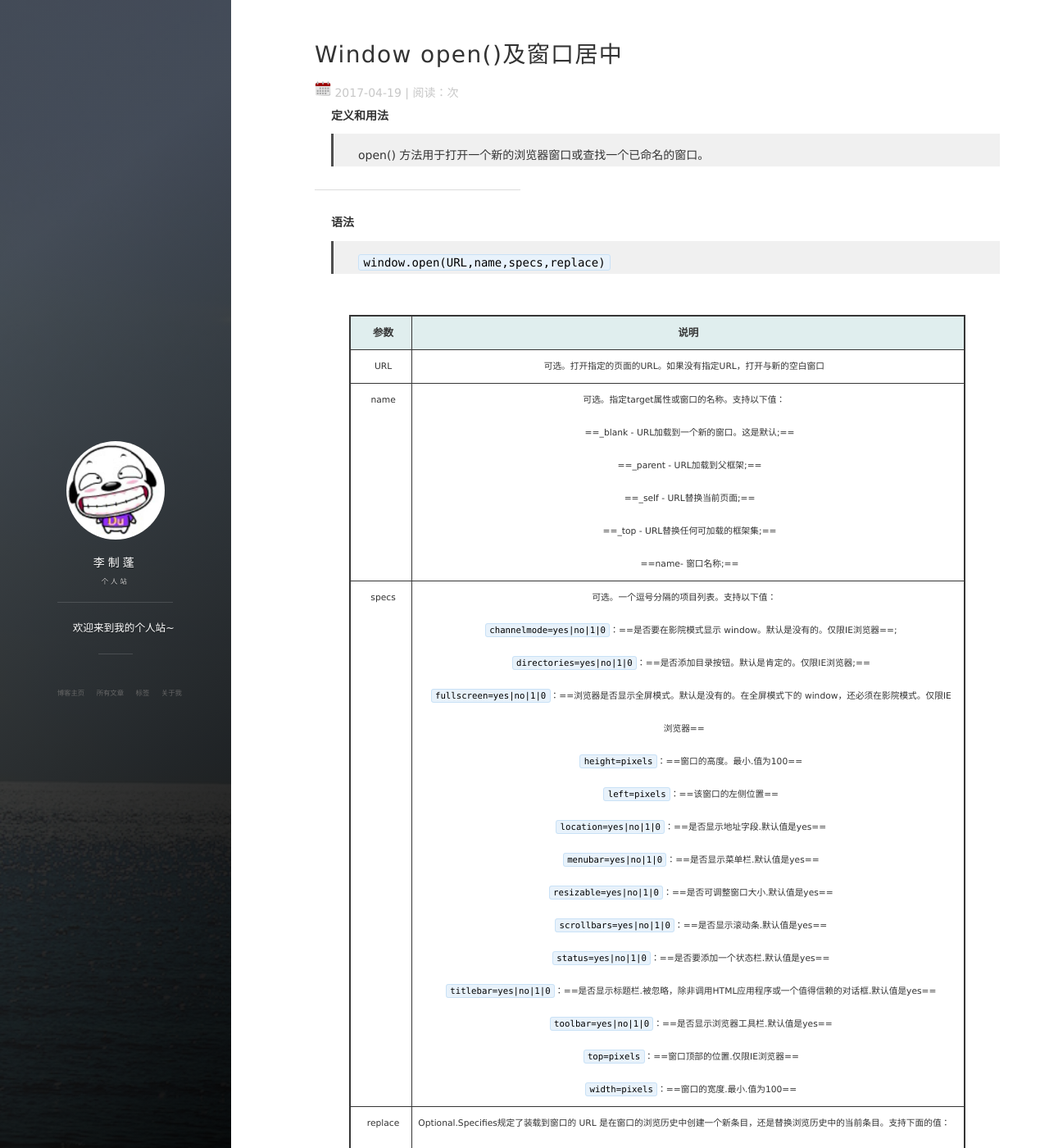
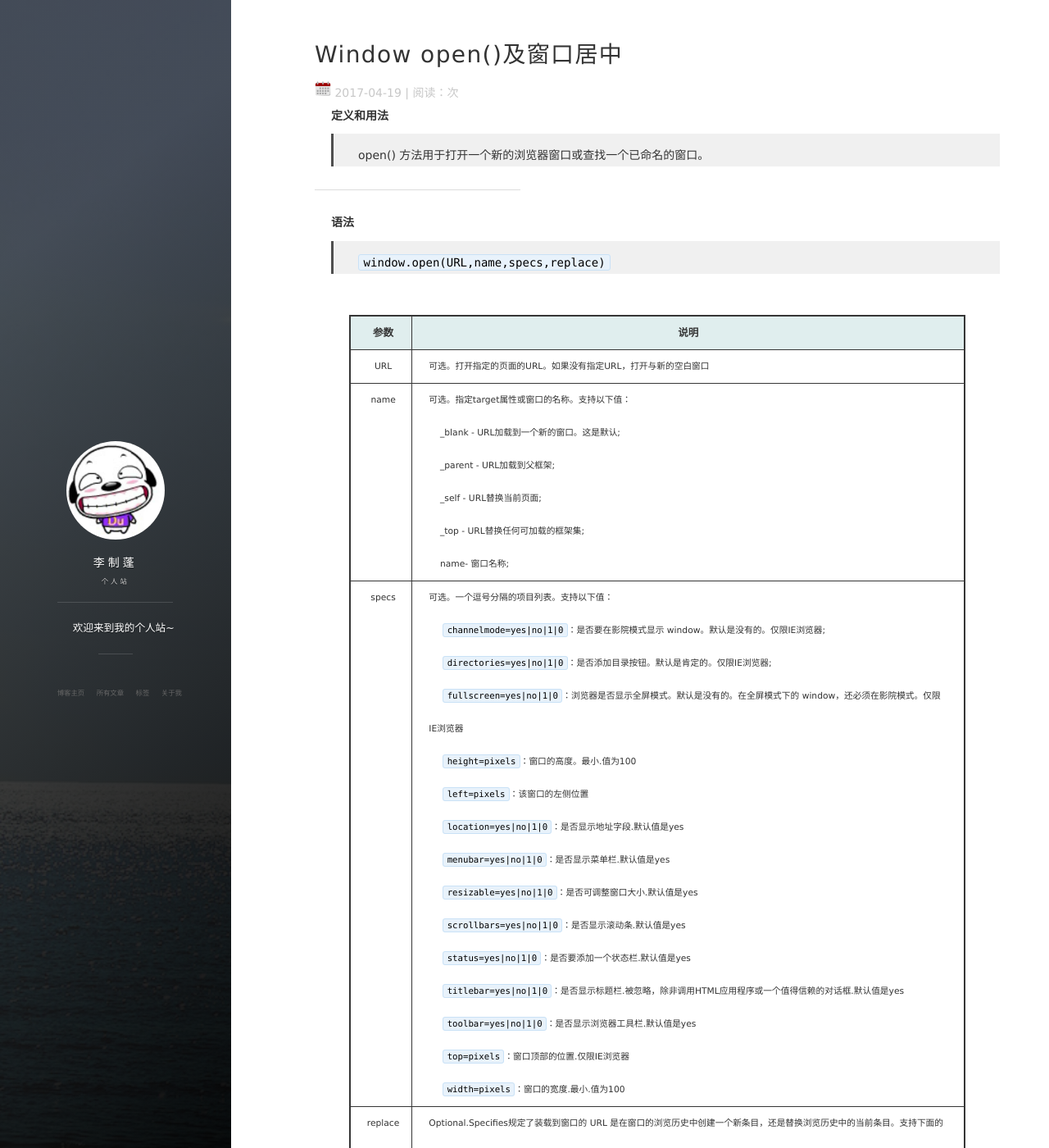
Before and after one commit to ZPom/ZPom.github.io, a Jekyll site: the page built from _posts/2017-04-19-Window open()及窗口居中.md, in a window 1280 px wide and 1400 px high. Shown: the whole window at 82% size. Built offline with Jekyll 4.4.1, drawn with Linux system fonts in a browser that asks for light colours; nearby versions of some CDN libraries; comment, search, counter and statistics services are not loaded; some of the changed text lies outside the part shown.

Commit message:
Window open()及窗口居中

````diff
--- a/_posts/2017-04-19-Window open()及窗口居中.md
+++ b/_posts/2017-04-19-Window open()及窗口居中.md
@@ -18,9 +18,9 @@
 | 参数    |     说明|
 | --- | --- |
 |   URL  |  可选。打开指定的页面的URL。如果没有指定URL，打开与新的空白窗口   |
-|   name  |   	可选。指定target属性或窗口的名称。支持以下值：<br />&nbsp;&nbsp;&nbsp;&nbsp;==_blank - URL加载到一个新的窗口。这是默认;==<br/>&nbsp;&nbsp;&nbsp;&nbsp;==_parent - URL加载到父框架;==<br />&nbsp;&nbsp;&nbsp;&nbsp;==_self - URL替换当前页面;==<br />&nbsp;&nbsp;&nbsp;&nbsp;==_top - URL替换任何可加载的框架集;==<br />&nbsp;&nbsp;&nbsp;&nbsp;==name- 窗口名称;==|
-|  specs   |   可选。一个逗号分隔的项目列表。支持以下值： <br />	&nbsp; &nbsp;&nbsp;&nbsp;`channelmode=yes|no|1|0`：==是否要在影院模式显示 window。默认是没有的。仅限IE浏览器==;<br />	&nbsp; &nbsp;&nbsp;&nbsp;`directories=yes|no|1|0`：==是否添加目录按钮。默认是肯定的。仅限IE浏览器;==<br />&nbsp; &nbsp;&nbsp;&nbsp;`fullscreen=yes|no|1|0`：==浏览器是否显示全屏模式。默认是没有的。在全屏模式下的 window，还必须在影院模式。仅限IE浏览器==<br />&nbsp; &nbsp;&nbsp;&nbsp;`height=pixels`：==窗口的高度。最小.值为100==<br />&nbsp; &nbsp;&nbsp;&nbsp;`left=pixels`：==该窗口的左侧位置==<br />&nbsp; &nbsp;&nbsp;&nbsp;`location=yes|no|1|0`：==是否显示地址字段.默认值是yes==<br />&nbsp; &nbsp;&nbsp;&nbsp;`menubar=yes|no|1|0`：==是否显示菜单栏.默认值是yes==<br />&nbsp; &nbsp;&nbsp;&nbsp;`resizable=yes|no|1|0`：==是否可调整窗口大小.默认值是yes==<br />&nbsp;&nbsp; &nbsp;&nbsp;`scrollbars=yes|no|1|0`：==是否显示滚动条.默认值是yes==<br />&nbsp; &nbsp;&nbsp;&nbsp;`status=yes|no|1|0`：==是否要添加一个状态栏.默认值是yes==<br />&nbsp; &nbsp;&nbsp;&nbsp;`titlebar=yes|no|1|0`：==是否显示标题栏.被忽略，除非调用HTML应用程序或一个值得信赖的对话框.默认值是yes==<br />&nbsp; &nbsp;&nbsp;&nbsp;`toolbar=yes|no|1|0`：==是否显示浏览器工具栏.默认值是yes==<br />&nbsp; &nbsp;&nbsp;&nbsp;`top=pixels`：==窗口顶部的位置.仅限IE浏览器==<br />&nbsp; &nbsp;&nbsp;&nbsp;`width=pixels`：==窗口的宽度.最小.值为100==|
-|  replace   |    	Optional.Specifies规定了装载到窗口的 URL 是在窗口的浏览历史中创建一个新条目，还是替换浏览历史中的当前条目。支持下面的值：<br />&nbsp; &nbsp;&nbsp;&nbsp;==true - URL 替换浏览历史中的当前条目。==<br />&nbsp; &nbsp;&nbsp;&nbsp;==false - URL 在浏览历史中创建新的条目。== |
+|   name  |   	可选。指定target属性或窗口的名称。支持以下值：<br />&nbsp;&nbsp;&nbsp;&nbsp;_blank - URL加载到一个新的窗口。这是默认;<br/>&nbsp;&nbsp;&nbsp;&nbsp;_parent - URL加载到父框架;<br />&nbsp;&nbsp;&nbsp;&nbsp;_self - URL替换当前页面;<br />&nbsp;&nbsp;&nbsp;&nbsp;_top - URL替换任何可加载的框架集;<br />&nbsp;&nbsp;&nbsp;&nbsp;name- 窗口名称;|
+|  specs   |   可选。一个逗号分隔的项目列表。支持以下值： <br />	&nbsp; &nbsp;&nbsp;&nbsp;`channelmode=yes|no|1|0`：是否要在影院模式显示 window。默认是没有的。仅限IE浏览器;<br />	&nbsp; &nbsp;&nbsp;&nbsp;`directories=yes|no|1|0`：是否添加目录按钮。默认是肯定的。仅限IE浏览器;<br />&nbsp; &nbsp;&nbsp;&nbsp;`fullscreen=yes|no|1|0`：浏览器是否显示全屏模式。默认是没有的。在全屏模式下的 window，还必须在影院模式。仅限IE浏览器<br />&nbsp; &nbsp;&nbsp;&nbsp;`height=pixels`：窗口的高度。最小.值为100<br />&nbsp; &nbsp;&nbsp;&nbsp;`left=pixels`：该窗口的左侧位置<br />&nbsp; &nbsp;&nbsp;&nbsp;`location=yes|no|1|0`：是否显示地址字段.默认值是yes<br />&nbsp; &nbsp;&nbsp;&nbsp;`menubar=yes|no|1|0`：是否显示菜单栏.默认值是yes<br />&nbsp; &nbsp;&nbsp;&nbsp;`resizable=yes|no|1|0`：是否可调整窗口大小.默认值是yes<br />&nbsp;&nbsp; &nbsp;&nbsp;`scrollbars=yes|no|1|0`：是否显示滚动条.默认值是yes<br />&nbsp; &nbsp;&nbsp;&nbsp;`status=yes|no|1|0`：是否要添加一个状态栏.默认值是yes<br />&nbsp; &nbsp;&nbsp;&nbsp;`titlebar=yes|no|1|0`：是否显示标题栏.被忽略，除非调用HTML应用程序或一个值得信赖的对话框.默认值是yes<br />&nbsp; &nbsp;&nbsp;&nbsp;`toolbar=yes|no|1|0`：是否显示浏览器工具栏.默认值是yes<br />&nbsp; &nbsp;&nbsp;&nbsp;`top=pixels`：窗口顶部的位置.仅限IE浏览器<br />&nbsp; &nbsp;&nbsp;&nbsp;`width=pixels`：窗口的宽度.最小.值为100|
+|  replace   |    	Optional.Specifies规定了装载到窗口的 URL 是在窗口的浏览历史中创建一个新条目，还是替换浏览历史中的当前条目。支持下面的值：<br />&nbsp; &nbsp;&nbsp;&nbsp;true - URL 替换浏览历史中的当前条目。<br />&nbsp; &nbsp;&nbsp;&nbsp;false - URL 在浏览历史中创建新的条目。 |
 
 ----------
 
@@ -28,12 +28,12 @@
 
 ``` javascript
 function openWin(url,name,iWidth,iHeight) {
-            //获得窗口的垂直位置
-            var iTop = (window.screen.availHeight - 30 - iHeight) / 2;
-            //获得窗口的水平位置
-            var iLeft = (window.screen.availWidth - 10 - iWidth) / 2;
-            window.open(url, name, 'height=' + iHeight + ',innerHeight=' + iHeight + ',width=' + iWidth + ',innerWidth=' + iWidth + ',top=' + iTop + ',left=' + iLeft + ',status=no,toolbar=no,menubar=no,location=no,resizable=no,scrollbars=0,titlebar=no');
-        }
+	//获得窗口的垂直位置
+	var iTop = (window.screen.availHeight - 30 - iHeight) / 2;
+	//获得窗口的水平位置
+	var iLeft = (window.screen.availWidth - 10 - iWidth) / 2;
+	window.open(url, name, 'height=' + iHeight + ',innerHeight=' + iHeight + ',width=' + iWidth + ',innerWidth=' + iWidth + ',top=' + iTop + ',left=' + iLeft + ',status=no,toolbar=no,menubar=no,location=no,resizable=no,scrollbars=0,titlebar=no');
+}
 ```
 
 ----------
--- a/css/main.css
+++ b/css/main.css
@@ -243,6 +243,8 @@
 td:last-child {
   padding-right: 10px;
   border: 1px solid #363636;
+  text-align: left;
+  padding: 0 20px;
 }
 
 /*pager start----------------*/
````
